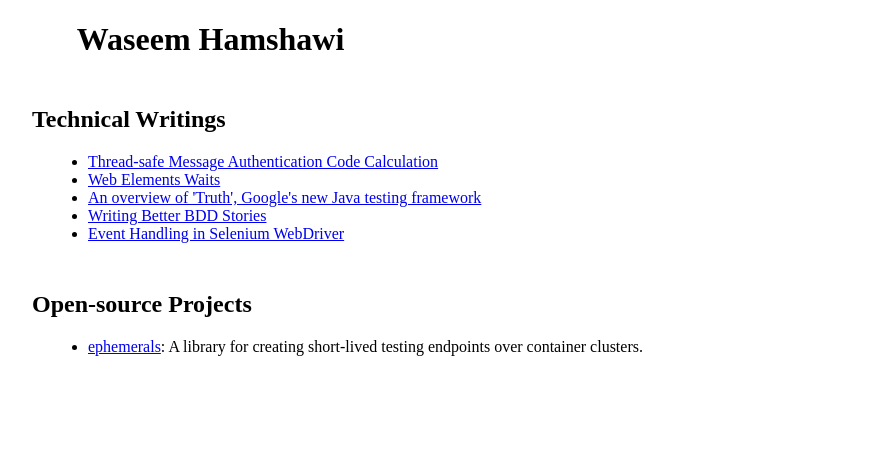
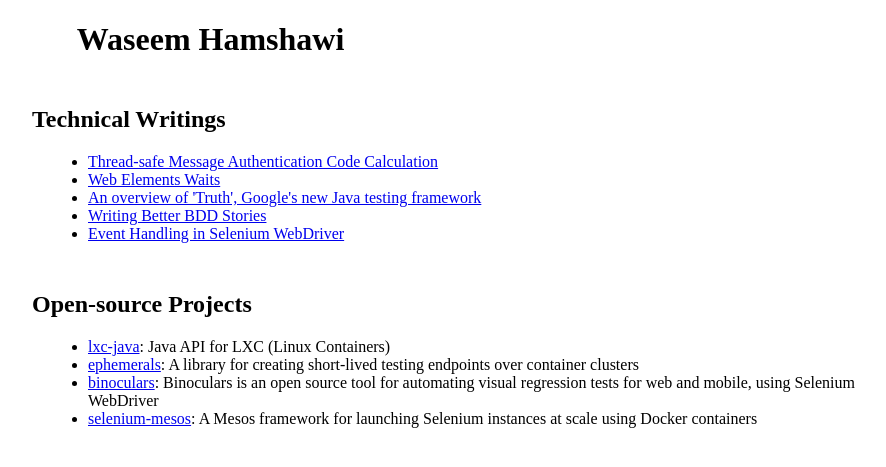
Before and after one commit to waseemh/waseemh.github.io, a Jekyll site: the page built from index.html, in a window 1280 px wide. Shown: the top 467 px of the page, without its empty margins (160-1046 px from the left). Built offline with Jekyll 4.4.1, drawn with Linux system fonts in a browser that asks for light colours.

Commit message:
Update index.html

```diff
--- a/index.html
+++ b/index.html
@@ -11,6 +11,9 @@ layout: default
     </div>
       <h2>Open-source Projects</h2>
       <ul>
-        <li><a href="https://github.com/LivePersonInc/ephemerals">ephemerals</a>: A library for creating short-lived testing endpoints over container clusters.</li>
+	<li><a href="https://github.com/waseemh/lxc-java">lxc-java</a>: Java API for LXC (Linux Containers)</li>
+	<li><a href="https://github.com/LivePersonInc/ephemerals">ephemerals</a>: A library for creating short-lived testing endpoints over container clusters</li>
+	<li><a href="https://github.com/waseemh/binoculars">binoculars</a>: Binoculars is an open source tool for automating visual regression tests for web and mobile, using Selenium WebDriver</li>
+	<li><a href="https://github.com/waseemh/selenium-mesos">selenium-mesos</a>: A Mesos framework for launching Selenium instances at scale using Docker containers</li>
       </ul>
     </div>
```
